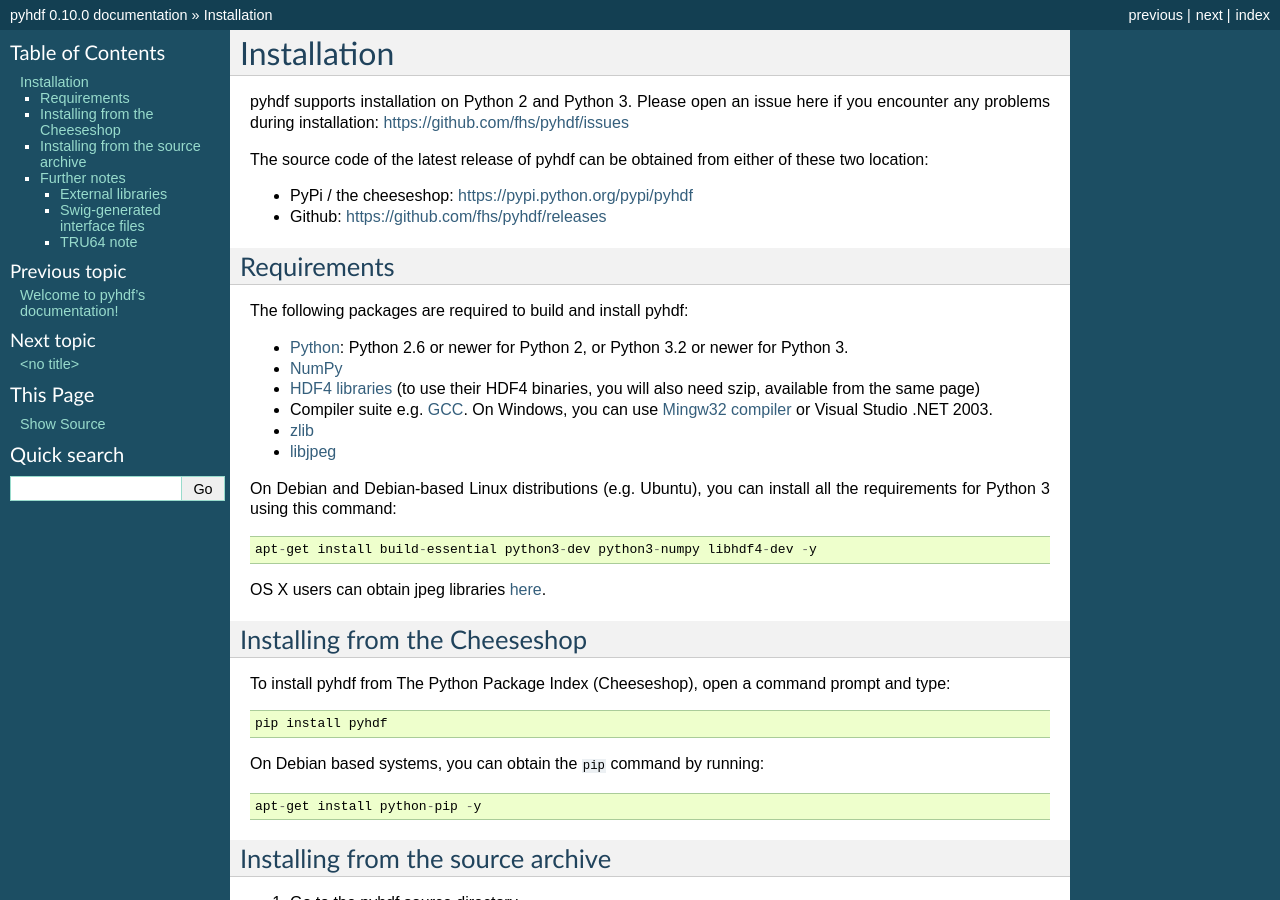
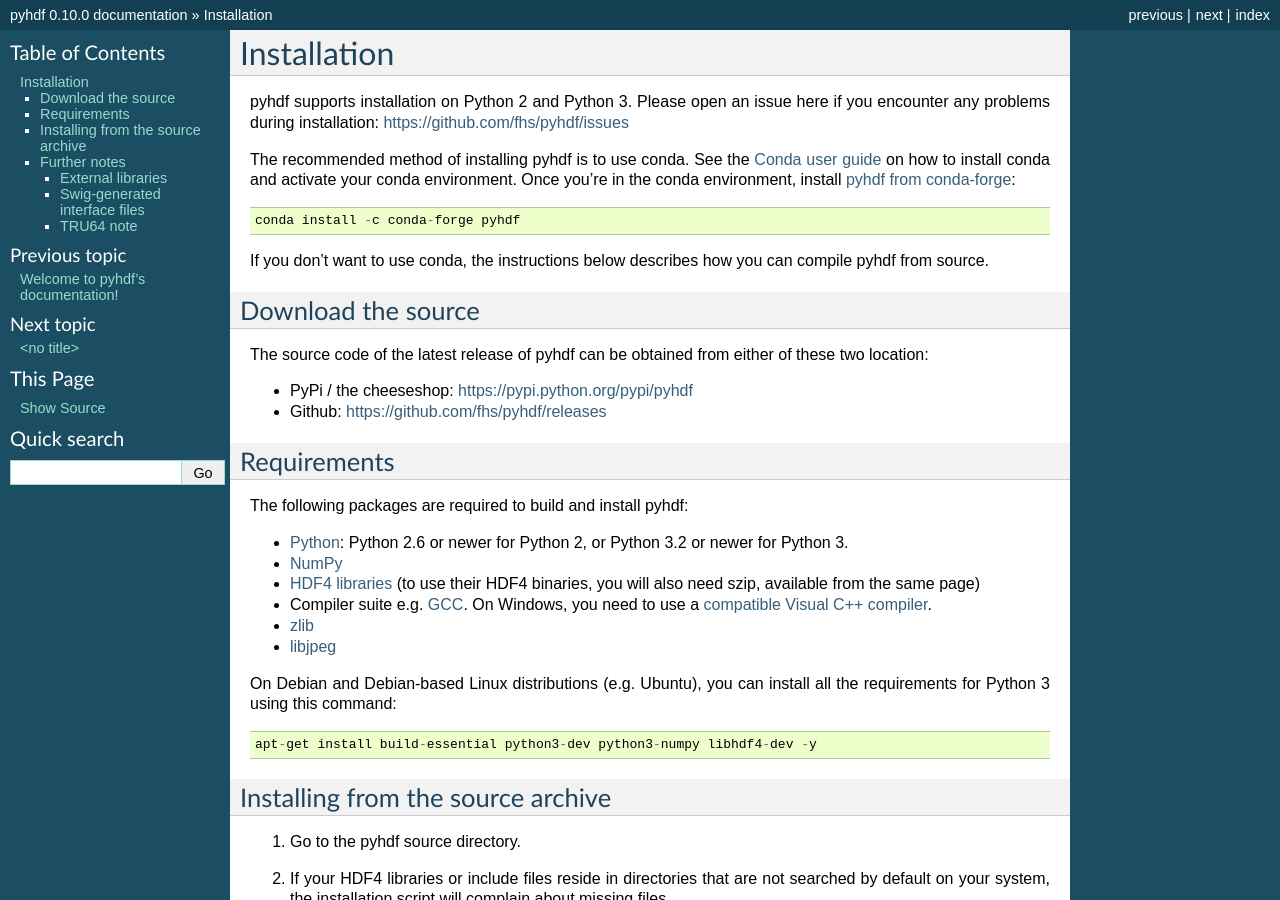
Before and after one commit to fhs/pyhdf, a Sphinx documentation site: the page built from doc/install.rst, in a window 1280 px wide and 900 px high. Built offline with Sphinx 7.4.7, drawn with Linux system fonts in a browser that asks for light colours; some of the changed text lies outside the part shown.

Commit message:
Update installation instructions
* Recommend using conda
* Don't recommend using MinGW since it's untested and may have issues
  linking with other libraries compiled with Visual C++.
  Official CPython binaries are compiled using Visual C++.
* Fix some broken links

```diff
--- a/doc/install.rst
+++ b/doc/install.rst
@@ -6,12 +6,27 @@
 issue here if you encounter any problems during installation:
 https://github.com/fhs/pyhdf/issues
 
+The recommended method of installing
+pyhdf is to use conda.  See the `Conda user guide
+<https://conda.io/projects/conda/en/latest/user-guide/getting-started.html>`_
+on how to install conda and activate your conda environment.
+Once you're in the conda environment, install `pyhdf from conda-forge
+<https://anaconda.org/conda-forge/pyhdf>`_::
+
+    conda install -c conda-forge pyhdf
+
+If you don't want to use conda, the instructions below describes how you
+can compile pyhdf from source.
+
+
+Download the source
+-------------------
+
 The source code of the latest release of pyhdf can be obtained from
 either of these two location:
 
 *  PyPi / the cheeseshop: https://pypi.python.org/pypi/pyhdf
 *  Github: https://github.com/fhs/pyhdf/releases
-
 
 Requirements
 ------------
@@ -20,12 +35,12 @@
 
 - `Python <http://www.python.org>`_:
   Python 2.6 or newer for Python 2, or Python 3.2 or newer for Python 3.
-- `NumPy <http://www.scipy.org>`_
-- `HDF4 libraries <http://www.hdfgroup.org/release4/obtain.html>`_ (to use
+- `NumPy <http://www.numpy.org/>`_
+- `HDF4 libraries <https://support.hdfgroup.org/products/hdf4/>`_ (to use
   their HDF4 binaries, you will also need szip, available from the same page)
 - Compiler suite e.g. `GCC <http://gcc.gnu.org>`_.
-  On Windows, you can use `Mingw32 compiler <http://www.mingw.org>`_ or Visual
-  Studio .NET 2003.
+  On Windows, you need to use a `compatible Visual C++ compiler
+  <https://wiki.python.org/moin/WindowsCompilers>`_.
 - `zlib <http://www.zlib.net/>`_
 - `libjpeg <http://www.ijg.org/>`_
 
@@ -33,22 +48,6 @@
 all the requirements for Python 3 using this command::
 
     apt-get install build-essential python3-dev python3-numpy libhdf4-dev -y
-
-OS X users can obtain jpeg libraries `here
-<http://ethan.tira-thompson.com/Mac%20OS%20X%20Ports.html>`_.
-
-Installing from the Cheeseshop
-------------------------------
-
-To install pyhdf from The Python Package Index (Cheeseshop), open a
-command prompt and type::
-
-    pip install pyhdf
-
-On Debian based systems, you can obtain the ``pip`` command by running::
-
-    apt-get install python-pip -y
-
 
 Installing from the source archive
 ----------------------------------
@@ -130,9 +129,7 @@
 Getting an SZIP enabled HDF library may require compiling the library
 from source with the "--with-szlib" configuration option.  Note that
 you *must* install SZIP in a separate step. For more details, see the
-`NCSA hdf site <http://hdf.ncsa.uiuc.edu/doc_resource/SZIP/>`_.
-Source code and binaries are `available for download
-<ftp://ftp.hdfgroup.org/lib-external/szip/>`_.
+`HDF Group site <https://support.hdfgroup.org/doc_resource/SZIP/>`_.
 
 In case your HDF library was compiled with SZIP support and you abide by the
 szip licensing terms, set the environment variable ``SZIP`` to ``1``.
```
